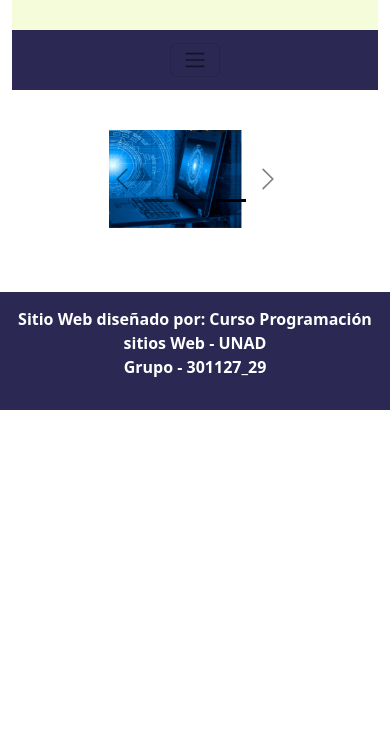
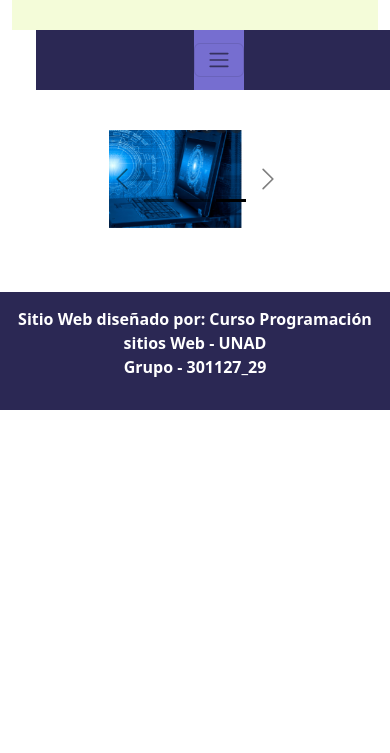
Before and after one commit to velquiez/PSW_G29, a plain HTML site: page index.html in a window 390 px wide. Shown: the part 91-844 px from the top of the page. Drawn offline with nearby package versions, Linux system fonts and the light colour scheme.

Commit message:
mejorarmientos1

```diff
--- a/css/estilo.css
+++ b/css/estilo.css
@@ -54,11 +54,11 @@ footer {
         overflow-x: hidden;
     }
 
-    navegador {
+    .navegador {
         margin: 0 1.5rem 0 1.5rem;
     }
 
-    navegador ul {
+    .navegador ul {
         display: none;
     }
 
@@ -66,6 +66,7 @@ footer {
         display: grid;
         grid-template-columns: 100%;
         margin: 0 auto;
+        background-color: #837ae6da;
     }
     main{
         font-size: xx-small;
```
